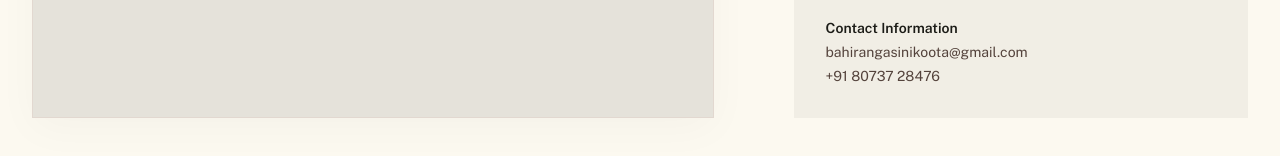
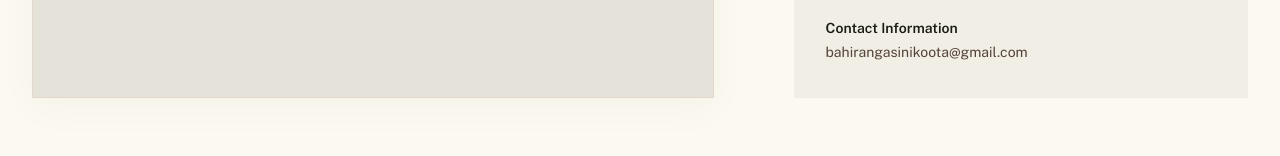
Before and after one commit to Rajnish0209/bahiranga, a React (Vite) app: page /#/contact in a window 1280 px wide. Shown: the part 1700-1856 px from the top of the page. Built offline with nearby package versions, Linux system fonts and the light colour scheme.

Commit message:
remove number

```diff
--- a/src/pages/Contact.jsx
+++ b/src/pages/Contact.jsx
@@ -137,7 +137,6 @@ const Contact = () => {
                             <p className="font-semibold text-on-surface mb-1">Contact Information</p>
                             <p>
                                 <a href="mailto:bahirangasinikoota@gmail.com" className="hover:text-primary transition-colors block mb-1">bahirangasinikoota@gmail.com</a>
-                                <a href="tel:+918073728476" className="hover:text-primary transition-colors block">+91 80737 28476</a>
                             </p>
                         </div>
                     </div>
```
